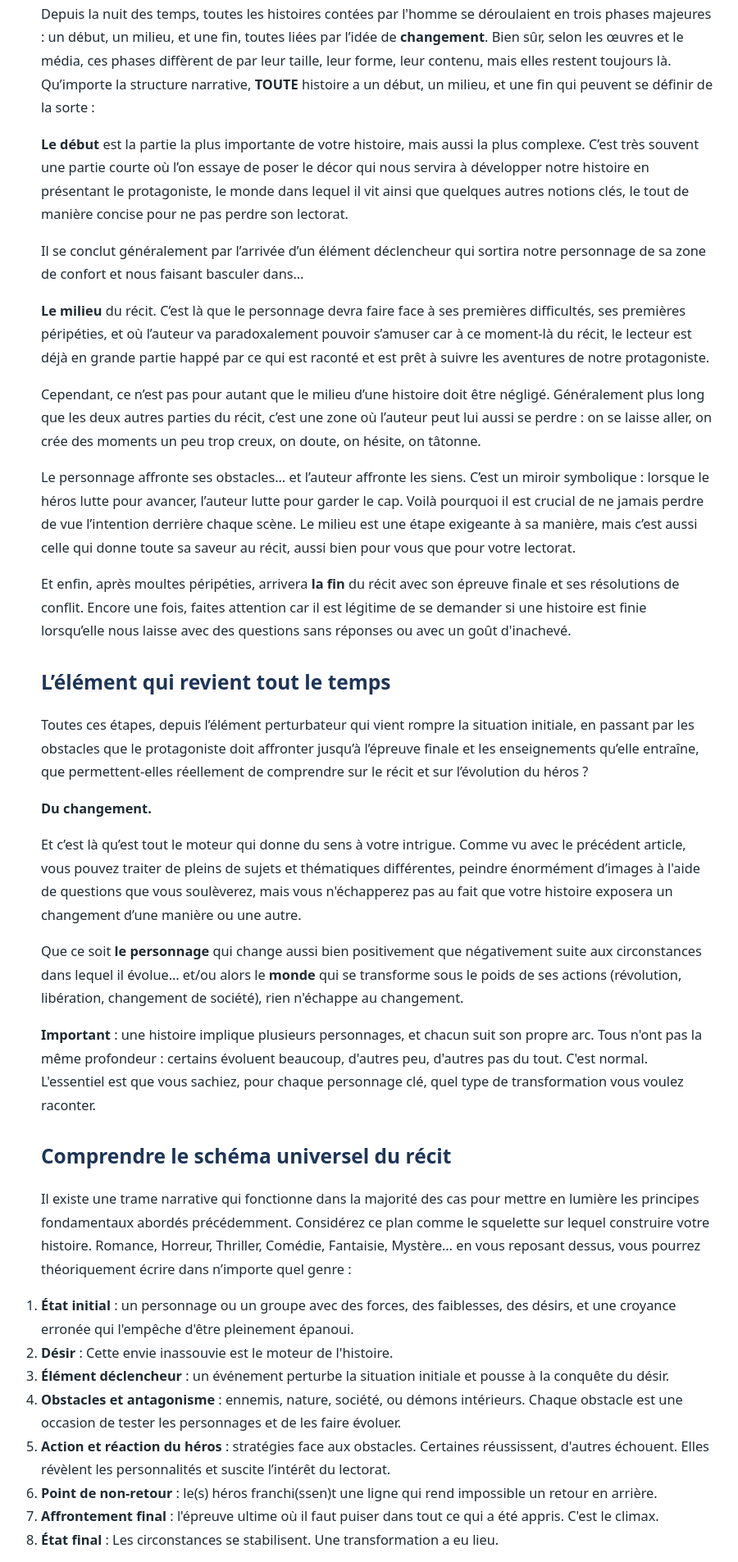
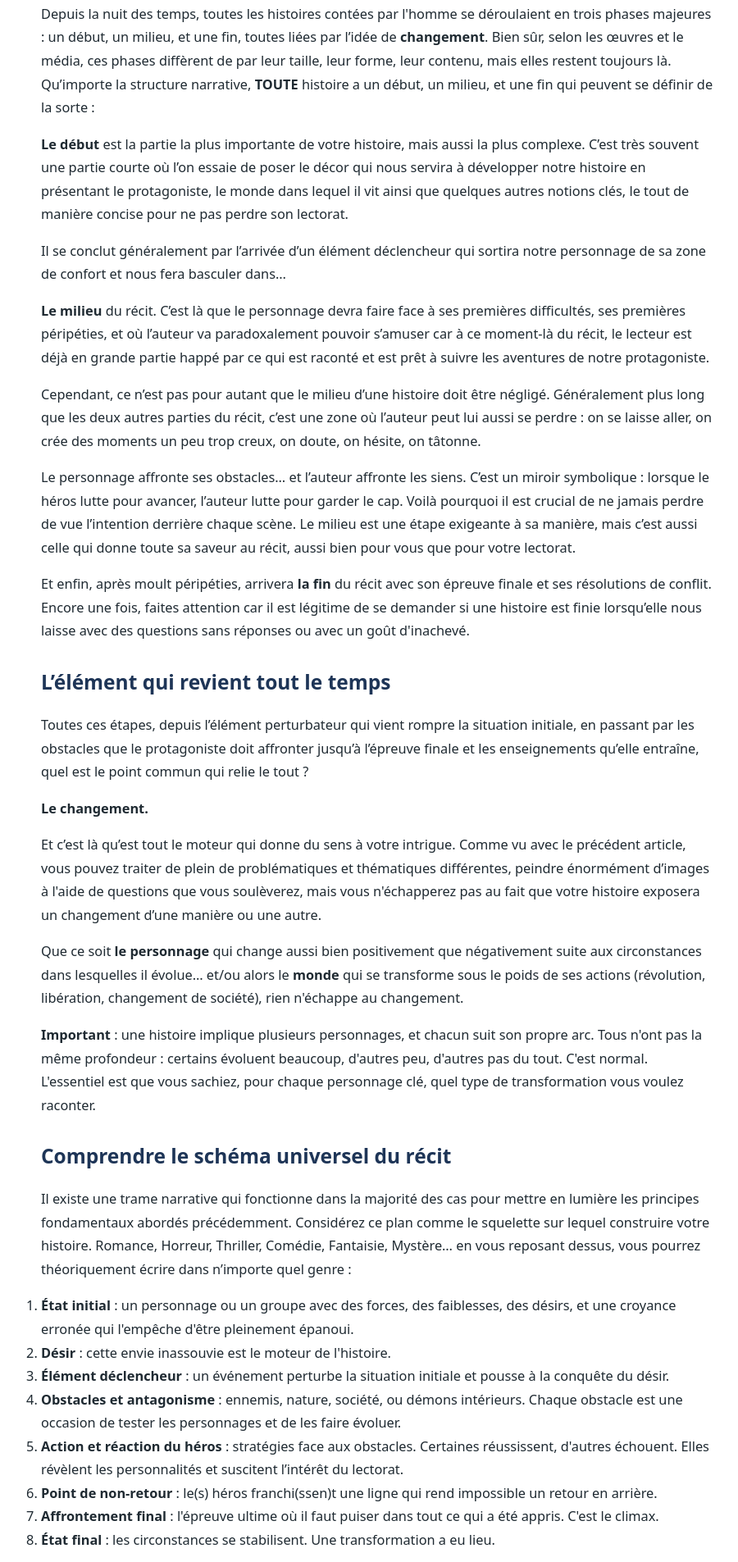
Before and after one commit to Scribellates/scribellates-netlify, an Eleventy site: page src/articles/article-structurer-texte-part-1.md in a window 1280 px wide. Shown: the part 630-2535 px from the top of the page at 82% size, without its empty margins (180-1080 px from the left). Built offline with nearby package versions, Linux system fonts and the light colour scheme; Eleventy itself is replaced by a stand-in of ours; files that its build step writes are made by us from their sources.

Commit message:
Petites éditions de l'article "Structurer son récit sans se perdre (1-2)"

```diff
--- a/src/articles/article-structurer-texte-part-1.md
+++ b/src/articles/article-structurer-texte-part-1.md
@@ -11,13 +11,13 @@ Vous avez une idée d’histoire… mais dès que vous essayez de la structurer,
 
 Dans cette première partie, nous allons explorer les fondations : ce qu’est une histoire, comment elle évolue, quelles structures peuvent vous guider, et comment votre profil d’auteur influence votre manière de construire un récit. Allons-y !
 
-## **Qu’est-ce qu’une histoire, concrètement?**
+## **Qu’est-ce qu’une histoire, concrètement ?**
 
 Depuis la nuit des temps, toutes les histoires contées par l'homme se déroulaient en trois phases majeures : un début, un milieu, et une fin, toutes liées par l’idée de **changement**. Bien sûr, selon les œuvres et le média, ces phases diffèrent de par leur taille, leur forme, leur contenu, mais elles restent toujours là. Qu’importe la structure narrative, **TOUTE** histoire a un début, un milieu, et une fin qui peuvent se définir de la sorte :
 
-**Le début** est la partie la plus importante de votre histoire, mais aussi la plus complexe. C’est très souvent une partie courte où l’on essaye de poser le décor qui nous servira à développer notre histoire en présentant le protagoniste, le monde dans lequel il vit ainsi que quelques autres notions clés, le tout de manière concise pour ne pas perdre son lectorat.
+**Le début** est la partie la plus importante de votre histoire, mais aussi la plus complexe. C’est très souvent une partie courte où l’on essaie de poser le décor qui nous servira à développer notre histoire en présentant le protagoniste, le monde dans lequel il vit ainsi que quelques autres notions clés, le tout de manière concise pour ne pas perdre son lectorat.
 
-Il se conclut généralement par l’arrivée d’un élément déclencheur qui sortira notre personnage de sa zone de confort et nous faisant basculer dans…
+Il se conclut généralement par l’arrivée d’un élément déclencheur qui sortira notre personnage de sa zone de confort et nous fera basculer dans…
 
 **Le milieu** du récit. C’est là que le personnage devra faire face à ses premières difficultés, ses premières péripéties, et où l’auteur va paradoxalement pouvoir s’amuser car à ce moment-là du récit, le lecteur est déjà en grande partie happé par ce qui est raconté et est prêt à suivre les aventures de notre protagoniste.
 
@@ -25,17 +25,17 @@ Cependant, ce n’est pas pour autant que le milieu d’une histoire doit être
 
 Le personnage affronte ses obstacles… et l’auteur affronte les siens. C’est un miroir symbolique : lorsque le héros lutte pour avancer, l’auteur lutte pour garder le cap. Voilà pourquoi il est crucial de ne jamais perdre de vue l’intention derrière chaque scène. Le milieu est une étape exigeante à sa manière, mais c’est aussi celle qui donne toute sa saveur au récit, aussi bien pour vous que pour votre lectorat.
 
-Et enfin, après moultes péripéties, arrivera **la fin** du récit avec son épreuve finale et ses résolutions de conflit. Encore une fois, faites attention car il est légitime de se demander si une histoire est finie lorsqu’elle nous laisse avec des questions sans réponses ou avec un goût d'inachevé.
+Et enfin, après moult péripéties, arrivera **la fin** du récit avec son épreuve finale et ses résolutions de conflit. Encore une fois, faites attention car il est légitime de se demander si une histoire est finie lorsqu’elle nous laisse avec des questions sans réponses ou avec un goût d'inachevé.
 
 ## **L’élément qui revient tout le temps**
 
-Toutes ces étapes, depuis l’élément perturbateur qui vient rompre la situation initiale, en passant par les obstacles que le protagoniste doit affronter jusqu’à l’épreuve finale et les enseignements qu’elle entraîne, que permettent‑elles réellement de comprendre sur le récit et sur l’évolution du héros ?
+Toutes ces étapes, depuis l’élément perturbateur qui vient rompre la situation initiale, en passant par les obstacles que le protagoniste doit affronter jusqu’à l’épreuve finale et les enseignements qu’elle entraîne, quel est le point commun qui relie le tout ?
 
-**Du changement.**
+**Le changement.**
 
-Et c’est là qu’est tout le moteur qui donne du sens à votre intrigue. Comme vu avec le précédent article, vous pouvez traiter de pleins de sujets et thématiques différentes, peindre énormément d’images à l'aide de questions que vous soulèverez, mais vous n'échapperez pas au fait que votre histoire exposera un changement d’une manière ou une autre.
+Et c’est là qu’est tout le moteur qui donne du sens à votre intrigue. Comme vu avec le précédent article, vous pouvez traiter de plein de problématiques et thématiques différentes, peindre énormément d’images à l'aide de questions que vous soulèverez, mais vous n'échapperez pas au fait que votre histoire exposera un changement d’une manière ou une autre.
 
-Que ce soit **le personnage** qui change aussi bien positivement que négativement suite aux circonstances dans lequel il évolue… et/ou alors le **monde** qui se transforme sous le poids de ses actions (révolution, libération, changement de société), rien n'échappe au changement.
+Que ce soit **le personnage** qui change aussi bien positivement que négativement suite aux circonstances dans lesquelles il évolue… et/ou alors le **monde** qui se transforme sous le poids de ses actions (révolution, libération, changement de société), rien n'échappe au changement.
 
 **Important** : une histoire implique plusieurs personnages, et chacun suit son propre arc. Tous n'ont pas la même profondeur : certains évoluent beaucoup, d'autres peu, d'autres pas du tout. C'est normal. L'essentiel est que vous sachiez, pour chaque personnage clé, quel type de transformation vous voulez raconter.
 
@@ -44,13 +44,13 @@ Que ce soit **le personnage** qui change aussi bien positivement que négativeme
 Il existe une trame narrative qui fonctionne dans la majorité des cas pour mettre en lumière les principes fondamentaux abordés précédemment. Considérez ce plan comme le squelette sur lequel construire votre histoire. Romance, Horreur, Thriller, Comédie, Fantaisie, Mystère… en vous reposant dessus, vous pourrez théoriquement écrire dans n’importe quel genre :
 
 1.  **État initial** : un personnage ou un groupe avec des forces, des faiblesses, des désirs, et une croyance erronée qui l'empêche d'être pleinement épanoui.
-2.  **Désir** : Cette envie inassouvie est le moteur de l'histoire.
+2.  **Désir** : cette envie inassouvie est le moteur de l'histoire.
 3.  **Élément déclencheur** : un événement perturbe la situation initiale et pousse à la conquête du désir.
 4.  **Obstacles et antagonisme** : ennemis, nature, société, ou démons intérieurs. Chaque obstacle est une occasion de tester les personnages et de les faire évoluer.
-5.  **Action et réaction du héros** : stratégies face aux obstacles. Certaines réussissent, d'autres échouent. Elles révèlent les personnalités et suscite l’intérêt du lectorat.
+5.  **Action et réaction du héros** : stratégies face aux obstacles. Certaines réussissent, d'autres échouent. Elles révèlent les personnalités et suscitent l’intérêt du lectorat.
 6.  **Point de non-retour** : le(s) héros franchi(ssen)t une ligne qui rend impossible un retour en arrière.
 7.  **Affrontement final** : l'épreuve ultime où il faut puiser dans tout ce qui a été appris. C'est le climax.
-8.  **État final** : Les circonstances se stabilisent. Une transformation a eu lieu.
+8.  **État final** : les circonstances se stabilisent. Une transformation a eu lieu.
 
 Ce schéma universel offre une base solide pour comprendre comment une histoire progresse et comment un personnage évolue. Mais si ce squelette permet de saisir la logique interne d’un récit, il ne dit pas encore comment organiser concrètement cette progression. C’est là qu’interviennent les différentes approches narratives : chacune propose une manière particulière d’articuler ces étapes, de rythmer les événements et de guider l’auteur dans la construction de son histoire. Explorer ces structures permet donc de transformer ce cadre général en un outil pratique, adapté à votre façon d’écrire. C’est ce que nous allons voir maintenant en parcourant plusieurs méthodes narratives parmi les plus utilisées.
 
@@ -68,7 +68,7 @@ D’autres, comme la méthode **Flocon de neige**, s’intéressent davantage à
 
 On trouve aussi des modèles hérités du théâtre classique, comme la **pyramide** de Freytag ou la **structure en 5 actes**, encore enseignées aujourd’hui.
 
-Certaines approches sont issues de traditions culturelles ou de besoins narratifs différents. Le **Kishōtenketsu** par exemple, est très présent dans la littérature et les mangas asiatiques, et repose sur un rebondissement plutôt que sur le conflit. Ou encore, **les 4 actes** de Lester Dent sont conçus pour la pulp fiction, avec un rythme effréné et un cliffhanger à chaque segment.
+Certaines approches sont issues de traditions culturelles ou de besoins narratifs différents. Le **Kishōtenketsu**, par exemple, est très présent dans la littérature et les mangas asiatiques, et repose sur un rebondissement plutôt que sur le conflit. Ou encore, **les 4 actes** de Lester Dent sont conçus pour la pulp fiction, avec un rythme effréné et un cliffhanger à chaque segment.
 
 Des méthodes plus analytiques, comme la **Story Grid**, ou plus psychologiques, comme la **Dramatica**, proposent enfin des outils pour décortiquer les scènes, les genres ou les archétypes.
 
@@ -80,9 +80,9 @@ Le milieu des structures narratives est riche, mais il est facile d'en devenir d
 
 En réalité, connaître les structures ne suffit pas : encore faut‑il savoir comment vous, en tant qu’auteur, fonctionnez.
 
-Après ce tour d’horizon des principales structures narratives, une idée essentielle se dégage : ces outils sont là pour vous guider, pas pour vous enfermer. Chaque méthode peut contribuer à la réussite de votre projet, mais aucune n’est une solution miracle. Une structure peut vous aider à clarifier votre intrigue, à rythmer votre récit ou à comprendre vos personnages, mais elle ne doit jamais devenir une contrainte qui étouffe votre créativité.
+Après ce tour d’horizon des principales structures narratives, une idée essentielle se dégage : ces outils sont là pour vous guider, pas pour vous enfermer. Parmi toutes ces méthodes, il y a des chances qu'au moins une d'entre elles puisse contribuer à la réussite de votre projet. Mais aucune n’est une solution miracle pour autant. Une structure peut vous aider à clarifier votre intrigue ou à comprendre vos personnages, mais elle ne doit jamais devenir une contrainte qui étouffe votre créativité.
 
-C’est pour cela qu’il est utile d’adopter une approche capable de s’adapter à votre manière d’écrire, qu’elle soit très planifiée, intuitive ou quelque part entre les deux. Voici quelques recommandations en fonction de votre profil d’écriture. Nous en avons identifié trois :
+C’est pour cela qu’il est indispensable d’adopter une approche capable de s’adapter à votre manière d’écrire, qu’elle soit très planifiée, intuitive ou quelque part entre les deux. Voici quelques recommandations en fonction de votre profil d’écriture. Nous en avons identifié trois :
 
 - ***Les Architectes**, ceux qui doivent savoir où ils vont avant de commencer.*
     Ils se sentent plus libres lorsqu’ils ont déjà défini les grandes étapes, les enjeux, les retournements, et parfois même les scènes. Leur force réside dans la cohérence : ils construisent des récits solides, où chaque élément a une raison d’être.
@@ -94,10 +94,10 @@ C’est pour cela qu’il est utile d’adopter une approche capable de s’adap
     Ils aiment avoir une direction générale, mais aussi la liberté de modifier le trajet en cours de route. Leur force est l’adaptabilité : ils savent planifier quand c’est utile, improviser quand c’est nécessaire, et ajuster leur méthode selon les besoins du projet.
     Pour eux, une structure narrative est un **squelette modulable**. Elle sert à poser les jalons essentiels, mais laisse suffisamment d’espace pour que l’histoire respire. Un Hybride peut utiliser n’importe quelle structure, en la simplifiant ou en l’enrichissant selon son style.
 
-Une fois que vous savez comment vous travaillez, il reste un dernier défi : tenir sur la durée.
+Une fois que vous savez comment vous travaillez, il reste un dernier défi : expérimenter de manière ludique jusqu'à créer l'environnement qui VOUS correspond.
 
 ## **Conclusion**
 
-En parcourant les concepts comme le schéma universel aux structures narratives célèbres, ou encore les profils d’auteurs, une idée centrale se dégage : **écrire une histoire, c’est orchestrer un changement**, qu’il soit intime, spectaculaire ou subtil et que les structures sont des outils pour y parvenir. Elles vous aident à comprendre où vous allez, à éviter les impasses, et à donner du sens à chaque étape du parcours.
+En parcourant les concepts comme le schéma universel, les structures narratives célèbres, ou encore les profils d’auteurs, une idée centrale se dégage : **écrire une histoire, c’est orchestrer un changement**, qu’il soit intime, spectaculaire ou subtil. C'est aussi accepter que les structures narratives peuvent vous aider à comprendre où vous allez, à éviter les impasses, et à donner du sens à chaque étape de l'écriture. Il ne tient qu'à vous de trouver la formule qui vous fera carburer.
 
 Mais nous avons envie d'aller encore plus loin ! En effet il faut aussi penser à celles et ceux qui visent des œuvres longues, ambitieuses, ou feuilletonnantes. C’est là que commence la seconde partie : une méthode concrète, cyclique, pensée pour tenir sur la durée et écrire des webnovels de plus de 100 chapitres sans s’essouffler.
```
